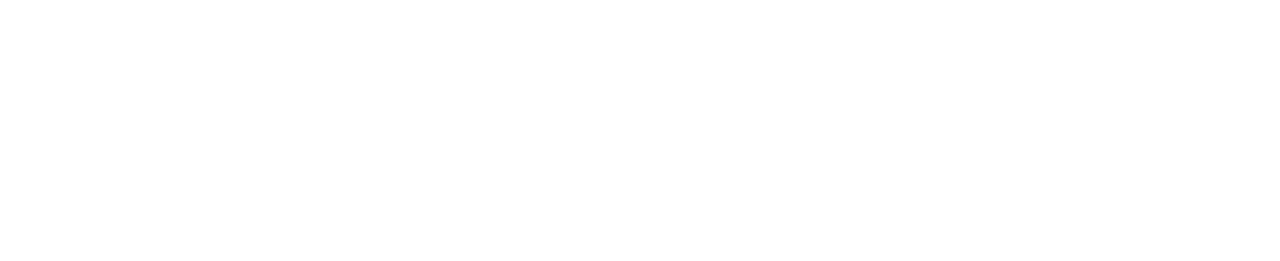
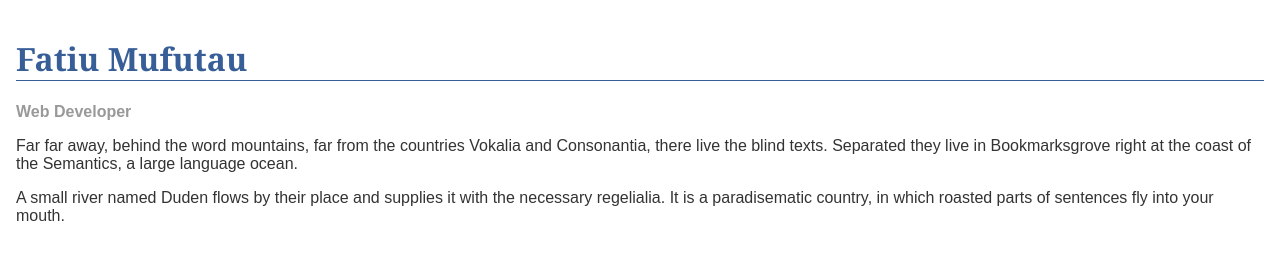
Before and after one commit to Fatiuayo/inft1206f24s3, a plain HTML site: page assignment three/partone/biog-download (1).html in a window 1280 px wide. Drawn offline with Linux system fonts and the light colour scheme.

Commit message:
"Updated content for the biography page

```diff
--- a/assignment three/partone/biog-download (1).html
+++ b/assignment three/partone/biog-download (1).html
@@ -25,3 +25,38 @@
             font-family: Georgia, "Times New Roman", Times, serif;
             border-bottom: 1px solid #375e97;
           }
+          h2 {
+        font-size: 1.5em;
+      }
+
+      .job-title {
+        color: #999999;
+        font-weight: bold;
+      }
+
+      a:link,
+      a:visited {
+        color: #fb6542;
+      }
+
+      a:hover {
+        text-decoration: none;
+      }
+    </style>
+  </head>
+
+  <body>
+    <h1>Fatiu Mufutau</h1>
+    <div class="job-title">Web Developer</div>
+    <p>
+      Far far away, behind the word mountains, far from the countries Vokalia
+      and Consonantia, there live the blind texts. Separated they live in
+      Bookmarksgrove right at the coast of the Semantics, a large language
+      ocean.
+    </p>
+
+    <p>
+      A small river named Duden flows by their place and supplies it with the
+      necessary regelialia. It is a paradisematic country, in which roasted
+      parts of sentences fly into your mouth.
+    </p>
```
